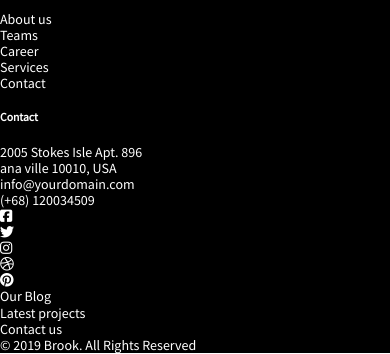
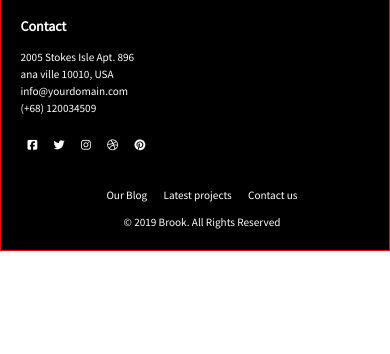
Before and after one commit to Sonia-SV/EjerciciosIndividuales_Adalab, a website: page Ejercicio global_Brook/public/index.html in a window 390 px wide. Shown: the part 1889-2243 px from the top of the page. After the commit the page ends 2140 px from the top, so only its background shows below. Drawn offline with Linux system fonts and the light colour scheme.

Commit message:
Full responsive footer

```diff
--- a/Ejercicio global_Brook/public/index.html
+++ b/Ejercicio global_Brook/public/index.html
@@ -99,6 +99,7 @@
     </main>
 
     <footer class="footer">
+      <div class="wrapper">
         <div class="footer__menu">
           <a class="footer__menu__logo" href="#" title="Ir a la home de Brook">
             <img
@@ -107,9 +108,9 @@
               title="Logo de Brook"
             />
           </a>
-        <nav>
-          <h5>About us</h5>
-          <ul class="footer_menu__opciones">
+          <nav class="footer__menu__options">
+            <h4>About us</h4>
+            <ul>
               <li>
                 <a href="#" title="Ir a About us">About us</a>
               </li>
@@ -127,14 +128,14 @@
               </li>
             </ul>
           </nav>
-        <div class="footer__direction">
-          <h5>Contact</h5>
+          <div class="footer__menu__direction">
+            <h4>Contact</h4>
             <p>2005 Stokes Isle Apt. 896</p>
             <p>ana ville 10010, USA</p>
             <p>info@yourdomain.com</p>
             <p>(+68) 120034509</p>
-        </div>
-        <div class="footer__socialmedia">
+
+            <div class="footer__menu__direction__socialmedia">
               <ul>
                 <li>
                   <a
@@ -184,6 +185,7 @@
               </ul>
             </div>
           </div>
+        </div>
 
         <div class="footer__bottom">
           <ul>
@@ -199,6 +201,7 @@
           </ul>
           <p>© 2019 Brook. All Rights Reserved</p>
         </div>
+      </div>
     </footer>
 
   </body>
--- a/Ejercicio global_Brook/src/scss/layout/_footer.scss
+++ b/Ejercicio global_Brook/src/scss/layout/_footer.scss
@@ -1,4 +1,117 @@
 .footer {
   background-color: $dark-color;
   color: $light-color;
+  font-size: 0.8rem;
+  & h4 {
+    font-size: 1rem;
+    padding-bottom: 1rem;
+  }
+  &__menu {
+    line-height: 1.2rem;
+    display: flex;
+    flex-direction: column;
+    margin-left: 5vw;
+
+    &__logo {
+      display: inline-block;
+      box-sizing: content-box;
+      width: 150px;
+      padding: 1.5rem 0;
+      & img {
+        width: 100%;
+      }
+    }
+    &__options {
+      padding: 1.5rem 0;
+      display: none;
+    }
+    &__direction {
+      padding: 1.5rem 0;
+      &__socialmedia {
+        display: flex;
+        & li {
+          display: inline-block;
+          padding: 0.5rem;
+          margin-top: 1rem;
+        }
+      }
+    }
+  }
+
+  &__bottom {
+    width: 100%;
+    display: flex;
+    flex-direction: column;
+    justify-content: center;
+    align-items: center;
+    margin: 0.5rem;
+    & li {
+      display: inline-block;
+      & a {
+        padding: 0.5rem;
+      }
+    }
+    & p {
+      padding: 0.5rem;
+      margin: 0.5rem;
+    }
+  }
+  @include tablet {
+    &__menu {
+      max-width: 80vw;
+      flex-wrap: wrap;
+      flex-direction: row;
+      justify-content: space-between;
+
+      &__logo {
+        margin-right: 25vw;
+      }
+
+      &__options {
+        display: block;
+        margin-right: 25vw;
+      }
+      &__direction {
+        margin-right: 25vw;
+      }
+    }
+
+    &__bottom {
+      display: none;
+    }
+  }
+  @include desktop {
+    &__menu {
+      max-width: 100%;
+      flex-wrap: no-wrap;
+      flex-direction: row;
+      justify-content: space-between;
+      margin-left: 0;
+
+      &__logo {
+        margin-left: 5%;
+        margin-right: 50%;
+      }
+
+      &__options {
+        margin-right: auto;
+      }
+      &__direction {
+        margin-right: 5%;
+      }
+    }
+
+    &__bottom {
+      margin-top: 5vh;
+      display: flex;
+      flex-direction: row;
+      justify-content: space-between;
+      & ul {
+        margin-left: 5%;
+      }
+      & p {
+        margin-right: 5%;
+      }
+    }
+  }
 }
--- a/Ejercicio global_Brook/src/scss/layout/_header.scss
+++ b/Ejercicio global_Brook/src/scss/layout/_header.scss
@@ -20,10 +20,12 @@
   }
   &__menu__button {
     background-image: url("../images/menu-icon2.png");
+    background-color: red($color: #000000);
     display: block;
     background-size: 100%;
-    width: 20px;
-    height: 20px;
+    width: 30px;
+    height: 30px;
+    z-index: 4;
   }
 
   &__menu__lista {
```
Also changed, not shown: Ejercicio global_Brook/src/html/partials/footer.html (+10 -7 lines), Ejercicio global_Brook/public/assets/css/main.css, 2 other files. Lines whose indentation alone changed are shown as unchanged.
